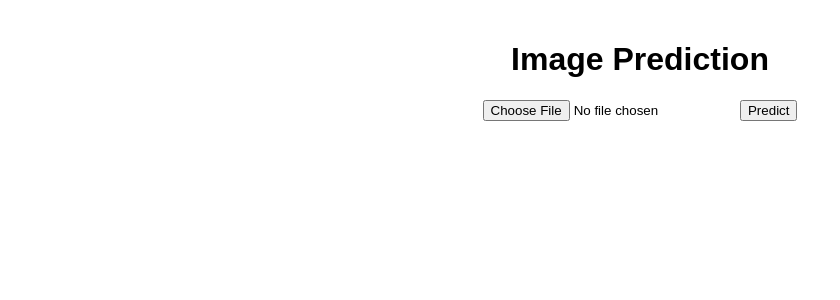
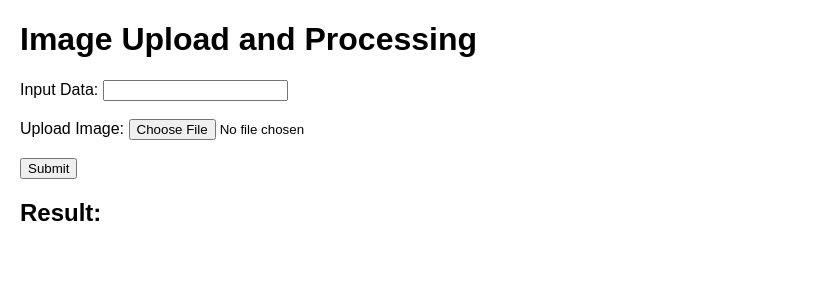
Before and after one commit to Arshdhanani/ML-ebs, a Flask app: page / in a window 1280 px wide. Shown: the top 300 px of the page, without its empty margins (0-840 px from the left). Run offline with Flask 3, Linux system fonts and the light colour scheme.

Commit message:
Update index.html

```diff
--- a/templates/index.html
+++ b/templates/index.html
@@ -3,66 +3,70 @@
 <head>
     <meta charset="UTF-8">
     <meta name="viewport" content="width=device-width, initial-scale=1.0">
-    <title>Image Prediction</title>
+    <title>Image Upload and Processing</title>
     <style>
         body {
             font-family: Arial, sans-serif;
-            margin: 0;
-            padding: 20px;
-            display: flex;
-            flex-direction: column;
-            align-items: center;
+            margin: 20px;
         }
-        #image-form {
+        form {
             margin-bottom: 20px;
         }
-        #output-image {
+        .result {
+            margin-top: 20px;
+        }
+        #outputImage {
             max-width: 100%;
-            border: 1px solid #ddd;
-            margin-top: 20px;
+            display: none;
         }
     </style>
 </head>
 <body>
-    <h1>Image Prediction</h1>
-    <form id="image-form">
-        <input type="file" id="image-input" accept="image/*" required>
-        <button type="submit">Predict</button>
+    <h1>Image Upload and Processing</h1>
+    <form id="uploadForm" enctype="multipart/form-data">
+        <label for="input">Input Data:</label>
+        <input type="text" id="input" name="input" required>
+        <br><br>
+        <label for="file">Upload Image:</label>
+        <input type="file" id="file" name="file" accept="image/*" required>
+        <br><br>
+        <button type="submit">Submit</button>
     </form>
-    <div id="result">
-        <img id="output-image" src="" alt="Output Image" style="display:none;">
+
+    <div class="result" id="result">
+        <h2>Result:</h2>
+        <p id="outputData"></p>
+        <img id="outputImage" src="" alt="Output Image">
     </div>
 
     <script>
-        document.getElementById('image-form').addEventListener('submit', async function(event) {
+        document.getElementById('uploadForm').addEventListener('submit', function(event) {
             event.preventDefault();
-            const imageInput = document.getElementById('image-input');
-            if (imageInput.files.length === 0) {
-                alert('Please select an image.');
-                return;
-            }
 
             const formData = new FormData();
-            formData.append('image', imageInput.files[0]);
+            formData.append('input', document.getElementById('input').value);
+            formData.append('file', document.getElementById('file').files[0]);
 
-            try {
-                const response = await fetch('/predict', {
-                    method: 'POST',
-                    body: formData
-                });
-                const result = await response.json();
-                if (response.ok) {
-                    const outputImageUrl = result.output_image_url;
-                    const outputImage = document.getElementById('output-image');
-                    outputImage.src = outputImageUrl;
-                    outputImage.style.display = 'block';
+            fetch('/predict', {
+                method: 'POST',
+                body: formData
+            })
+            .then(response => response.json())
+            .then(data => {
+                if (data.output_image_url) {
+                    document.getElementById('outputData').innerText = 'Output Data: ' + data.output;
+                    document.getElementById('outputImage').src = data.output_image_url;
+                    document.getElementById('outputImage').style.display = 'block';
                 } else {
-                    alert(result.error || 'Prediction failed.');
+                    document.getElementById('outputData').innerText = 'Error: ' + data.error;
+                    document.getElementById('outputImage').style.display = 'none';
                 }
-            } catch (error) {
+            })
+            .catch(error => {
                 console.error('Error:', error);
-                alert('An error occurred while processing your request.');
-            }
+                document.getElementById('outputData').innerText = 'An error occurred. Please try again.';
+                document.getElementById('outputImage').style.display = 'none';
+            });
         });
     </script>
 </body>
```
